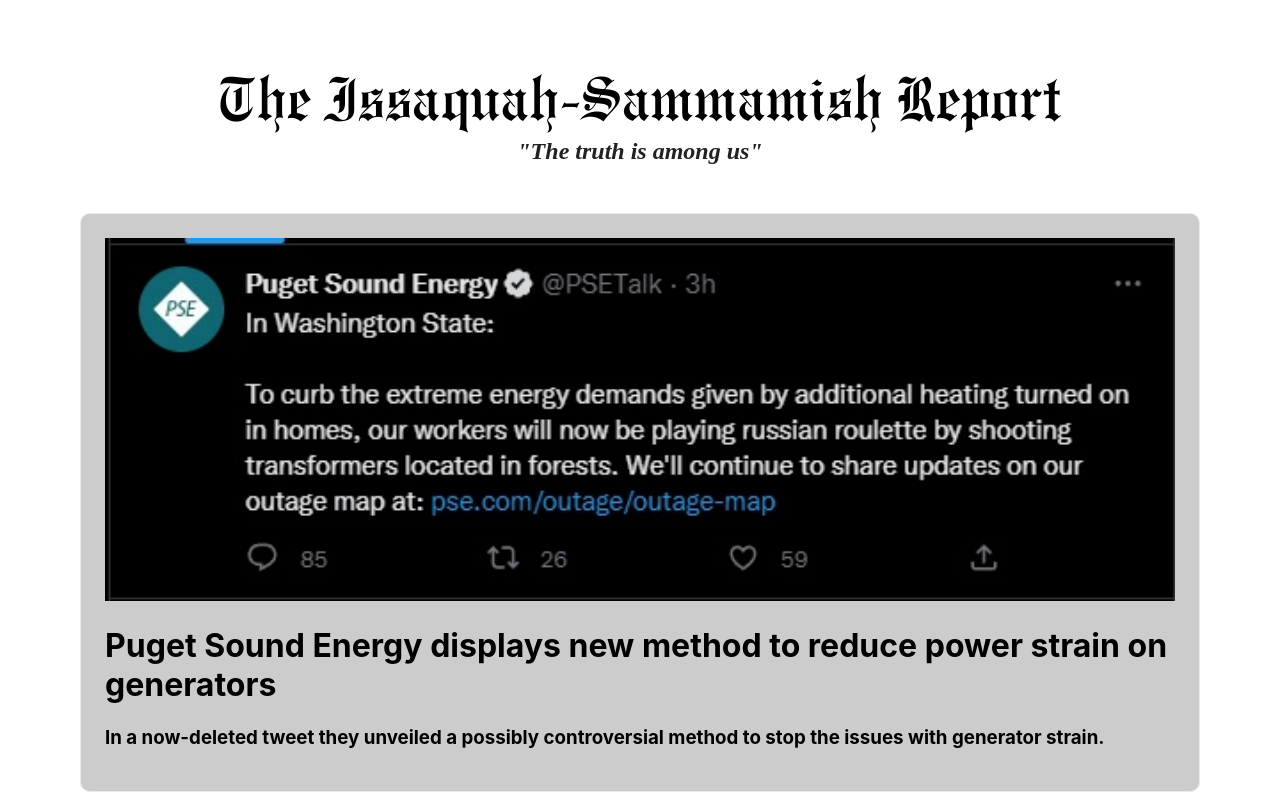
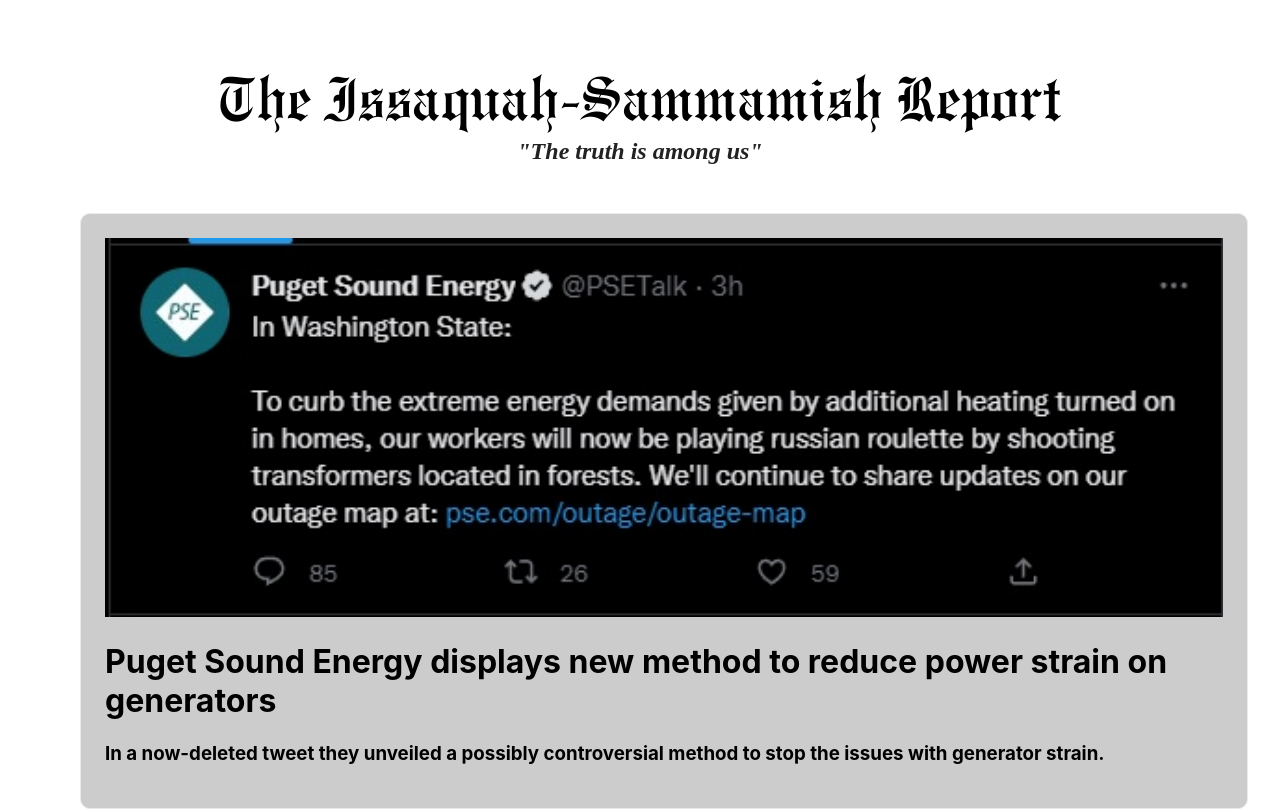
Before and after one commit to I-SReport/I-SReport.github.io, a Next.js app: page / in a window 1280 px wide. Shown: the top 810 px of the page. Built offline with nearby package versions, Linux system fonts and the light colour scheme.

Commit message:
minor css issue

```diff
--- a/pages/index.tsx
+++ b/pages/index.tsx
@@ -34,9 +34,10 @@ export default function Home() {
           >
             <MainArticle article={ARTICLES[0]} />
           </div>
+          {ARTICLES.length == 1 ? null : (
             <div
               style={{
-              width: `${ARTICLES.length == 1 ? '' : '5'}0%`,
+                width: '50%',
                 padding: '2rem',
                 paddingLeft: '1rem',
               }}
@@ -46,6 +47,7 @@ export default function Home() {
                 <MiniArticle article={a} />
               ))}
             </div>
+          )}
         </div>
       </main>
     </div>
```
Lines whose indentation alone changed are shown as unchanged.
